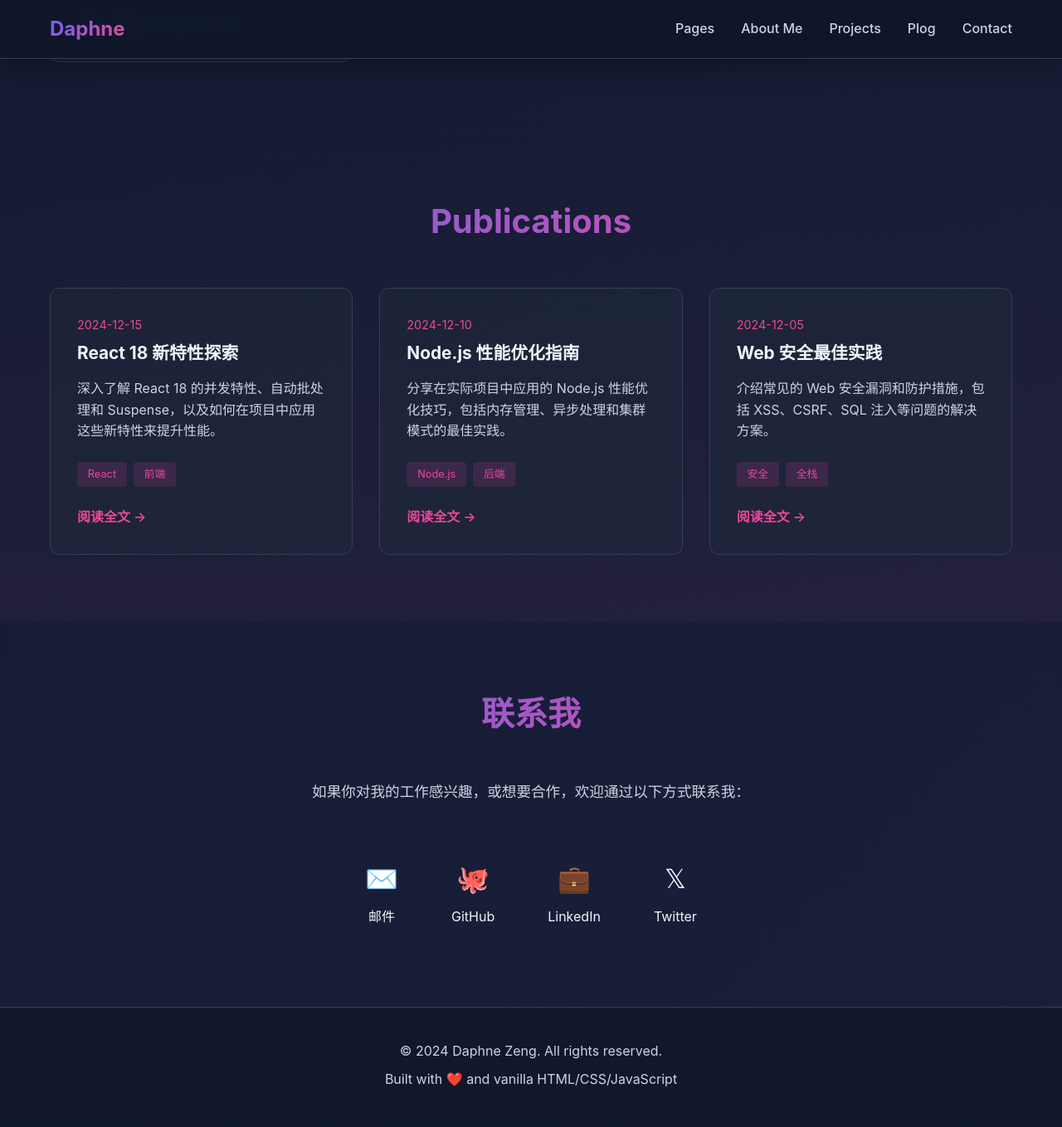
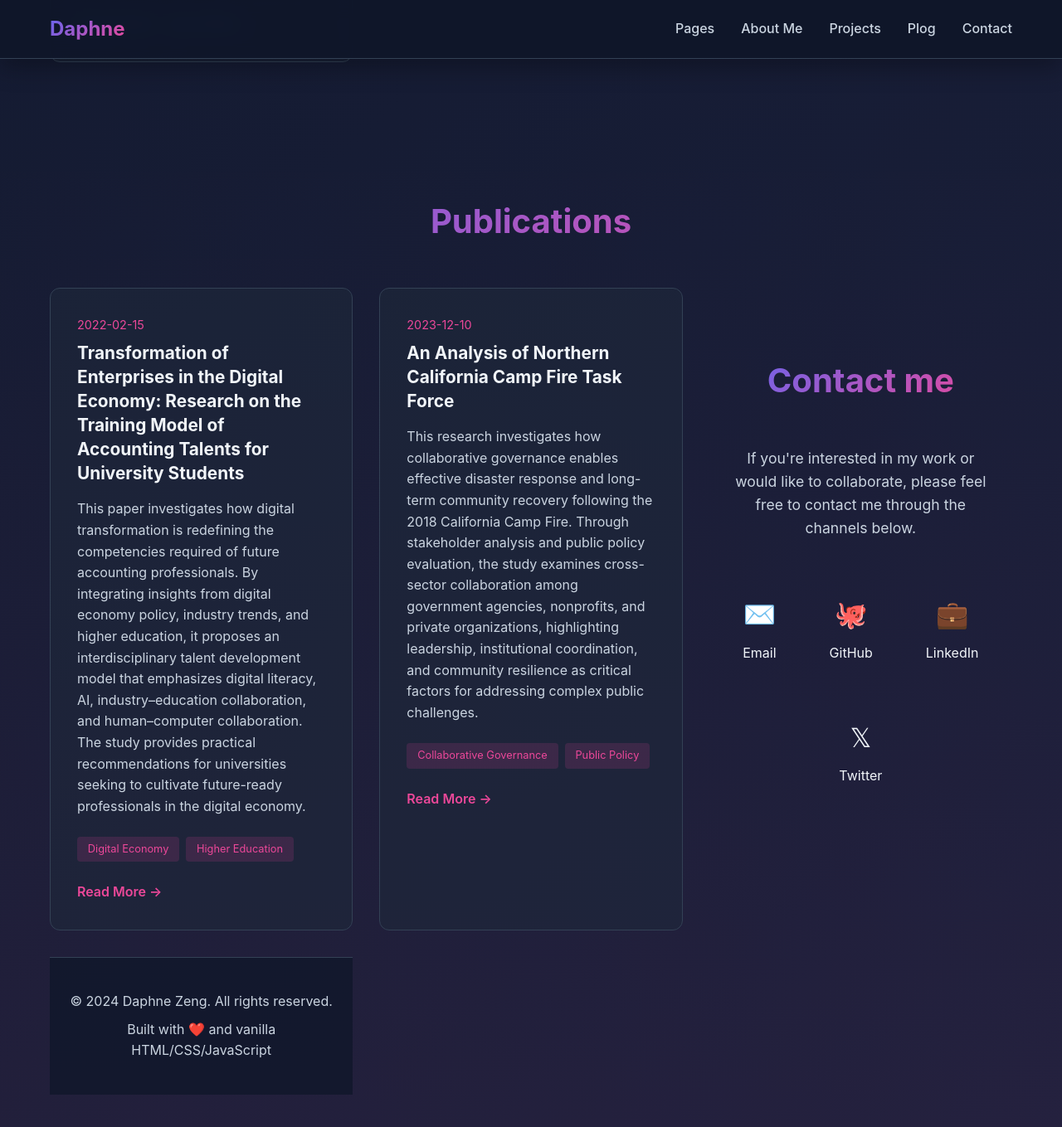
Before and after one commit to Daphne-zeng/Daphne-zeng.github.io, a Jekyll site: the page home.html, which Jekyll copies as it is, in a window 1280 px wide and 1400 px high, scrolled down 2832 px. Shown: the top 1359 px of the window at 83% size. Built offline with Jekyll 4.4.1, drawn with Linux system fonts in a browser that asks for light colours.

Commit message:
Update blog entries and contact section language

```diff
--- a/home.html
+++ b/home.html
@@ -161,50 +161,36 @@
             <h2 class="section-title">Publications</h2>
             <div class="blog-grid">
                 <article class="blog-card">
-                    <div class="blog-date">2024-12-15</div>
-                    <h3 class="blog-title">React 18 新特性探索</h3>
-                    <p class="blog-excerpt">深入了解 React 18 的并发特性、自动批处理和 Suspense，以及如何在项目中应用这些新特性来提升性能。</p>
+                    <div class="blog-date">2022-02-15</div>
+                    <h3 class="blog-title">Transformation of Enterprises in the Digital Economy: Research on the Training Model of Accounting Talents for University Students</h3>
+                    <p class="blog-excerpt">This paper investigates how digital transformation is redefining the competencies required of future accounting professionals. By integrating insights from digital economy policy, industry trends, and higher education, it proposes an interdisciplinary talent development model that emphasizes digital literacy, AI, industry–education collaboration, and human–computer collaboration. The study provides practical recommendations for universities seeking to cultivate future-ready professionals in the digital economy.</p>
                     <div class="blog-tags">
-                        <span class="blog-tag">React</span>
-                        <span class="blog-tag">前端</span>
+                        <span class="blog-tag">Digital Economy</span>
+                        <span class="blog-tag">Higher Education</span>
                     </div>
-                    <a href="#" class="read-more">阅读全文 →</a>
+                    <a href="#" class="read-more">Read More →</a>
                 </article>
 
                 <article class="blog-card">
-                    <div class="blog-date">2024-12-10</div>
-                    <h3 class="blog-title">Node.js 性能优化指南</h3>
-                    <p class="blog-excerpt">分享在实际项目中应用的 Node.js 性能优化技巧，包括内存管理、异步处理和集群模式的最佳实践。</p>
+                    <div class="blog-date">2023-12-10</div>
+                    <h3 class="blog-title">An Analysis of Northern California Camp Fire Task Force</h3>
+                    <p class="blog-excerpt">This research investigates how collaborative governance enables effective disaster response and long-term community recovery following the 2018 California Camp Fire. Through stakeholder analysis and public policy evaluation, the study examines cross-sector collaboration among government agencies, nonprofits, and private organizations, highlighting leadership, institutional coordination, and community resilience as critical factors for addressing complex public challenges.</p>
                     <div class="blog-tags">
-                        <span class="blog-tag">Node.js</span>
-                        <span class="blog-tag">后端</span>
+                        <span class="blog-tag">Collaborative Governance</span>
+                        <span class="blog-tag">Public Policy</span>
                     </div>
-                    <a href="#" class="read-more">阅读全文 →</a>
+                    <a href="#" class="read-more">Read More →</a>
                 </article>
 
-                <article class="blog-card">
-                    <div class="blog-date">2024-12-05</div>
-                    <h3 class="blog-title">Web 安全最佳实践</h3>
-                    <p class="blog-excerpt">介绍常见的 Web 安全漏洞和防护措施，包括 XSS、CSRF、SQL 注入等问题的解决方案。</p>
-                    <div class="blog-tags">
-                        <span class="blog-tag">安全</span>
-                        <span class="blog-tag">全栈</span>
-                    </div>
-                    <a href="#" class="read-more">阅读全文 →</a>
-                </article>
-            </div>
-        </div>
-    </section>
-
-    <!-- 联系我 -->
+    <!-- Contact Me -->
     <section id="contact" class="contact">
         <div class="container">
-            <h2 class="section-title">联系我</h2>
-            <p class="contact-intro">如果你对我的工作感兴趣，或想要合作，欢迎通过以下方式联系我：</p>
+            <h2 class="section-title">Contact me</h2>
+            <p class="contact-intro">If you're interested in my work or would like to collaborate, please feel free to contact me through the channels below.</p>
             <div class="contact-links">
-                <a href="mailto:your-email@example.com" class="contact-link">
+                <a href="mailto:zengqing@usc.edu" class="contact-link">
                     <span class="icon">✉️</span>
-                    <span>邮件</span>
+                    <span>Email</span>
                 </a>
                 <a href="https://github.com/Daphne-zeng" class="contact-link">
                     <span class="icon">🐙</span>
```
